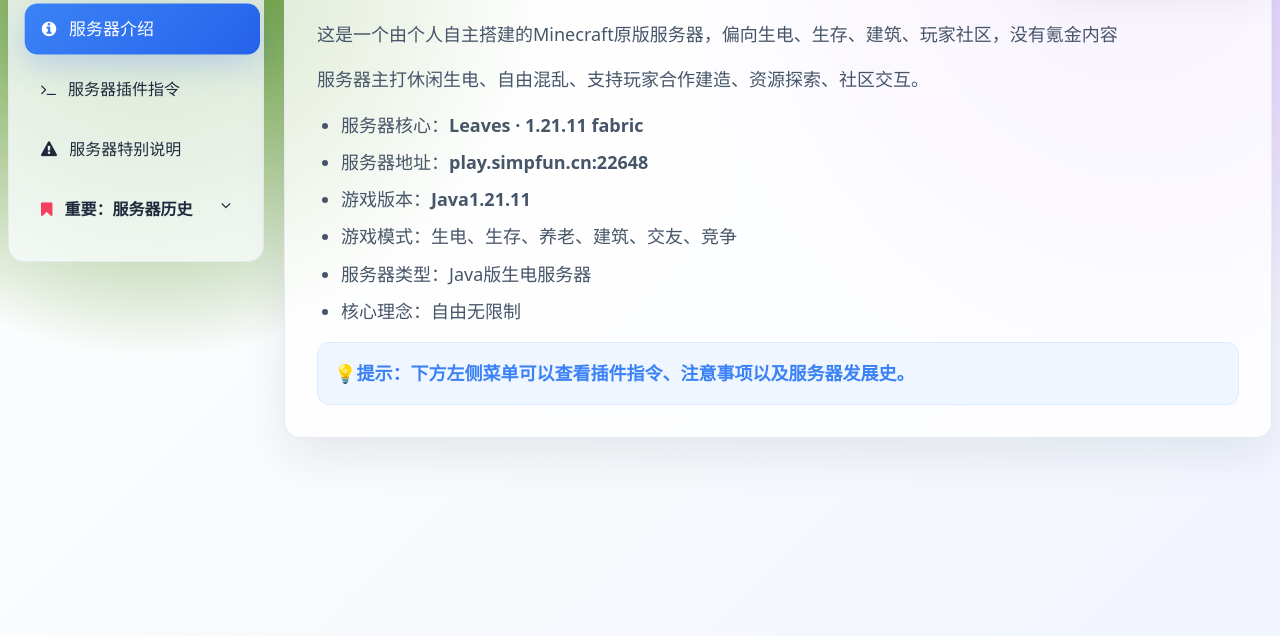
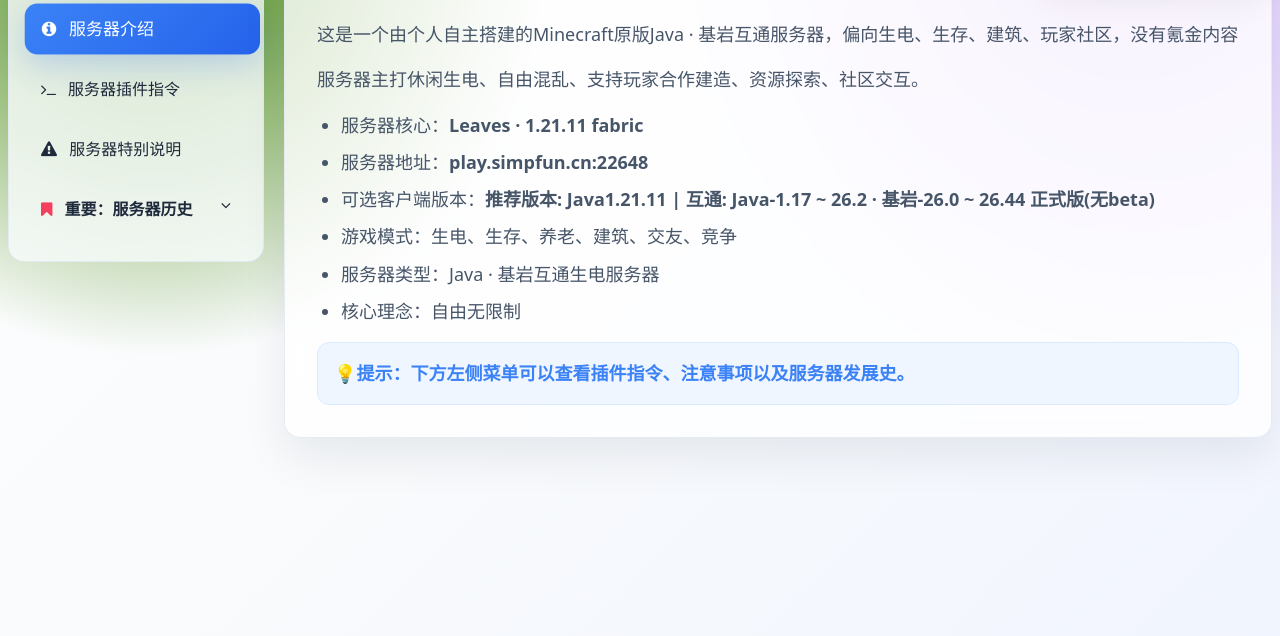
Before and after one commit to Mofu1116/Leaf_html, a plain HTML site: page mc_server.html in a window 1280 px wide. Shown: the part 164-800 px from the top of the page. Drawn offline with nearby package versions, Linux system fonts and the light colour scheme.

Commit message:
Update mc_server.html

```diff
--- a/mc_server.html
+++ b/mc_server.html
@@ -240,14 +240,14 @@
         <div class="content-box article-card p-6 md:p-8 rounded-2xl show" id="serverIntro">
             <h2 class="text-2xl md:text-3xl font-bold gradient-text">🎮 服务器介绍</h2>
             <div class="mt-6 space-y-4 text-slate-600 text-lg leading-relaxed">
-                <p>这是一个由个人自主搭建的Minecraft原版服务器，偏向生电、生存、建筑、玩家社区，没有氪金内容</p>
+                <p>这是一个由个人自主搭建的Minecraft原版Java · 基岩互通服务器，偏向生电、生存、建筑、玩家社区，没有氪金内容</p>
                 <p>服务器主打休闲生电、自由混乱、支持玩家合作建造、资源探索、社区交互。</p>
                 <ul class="list-disc pl-6 space-y-2 mt-3">
                     <li>服务器核心：<strong>Leaves · 1.21.11 fabric</strong></li>
                     <li>服务器地址：<strong>play.simpfun.cn:22648</strong></li>
-                    <li>游戏版本：<strong>Java1.21.11</strong></li>
+                    <li>可选客户端版本：<strong>推荐版本: Java1.21.11 | 互通: Java-1.17 ~ 26.2 · 基岩-26.0 ~ 26.44 正式版(无beta)</strong></li>
                     <li>游戏模式：生电、生存、养老、建筑、交友、竞争</li>
-                    <li>服务器类型：Java版生电服务器</li>
+                    <li>服务器类型：Java · 基岩互通生电服务器</li>
                     <li>核心理念：自由无限制</li>
                 </ul>
                 <div class="p-4 rounded-xl bg-blue-50 border border-blue-100 mt-6">
```
